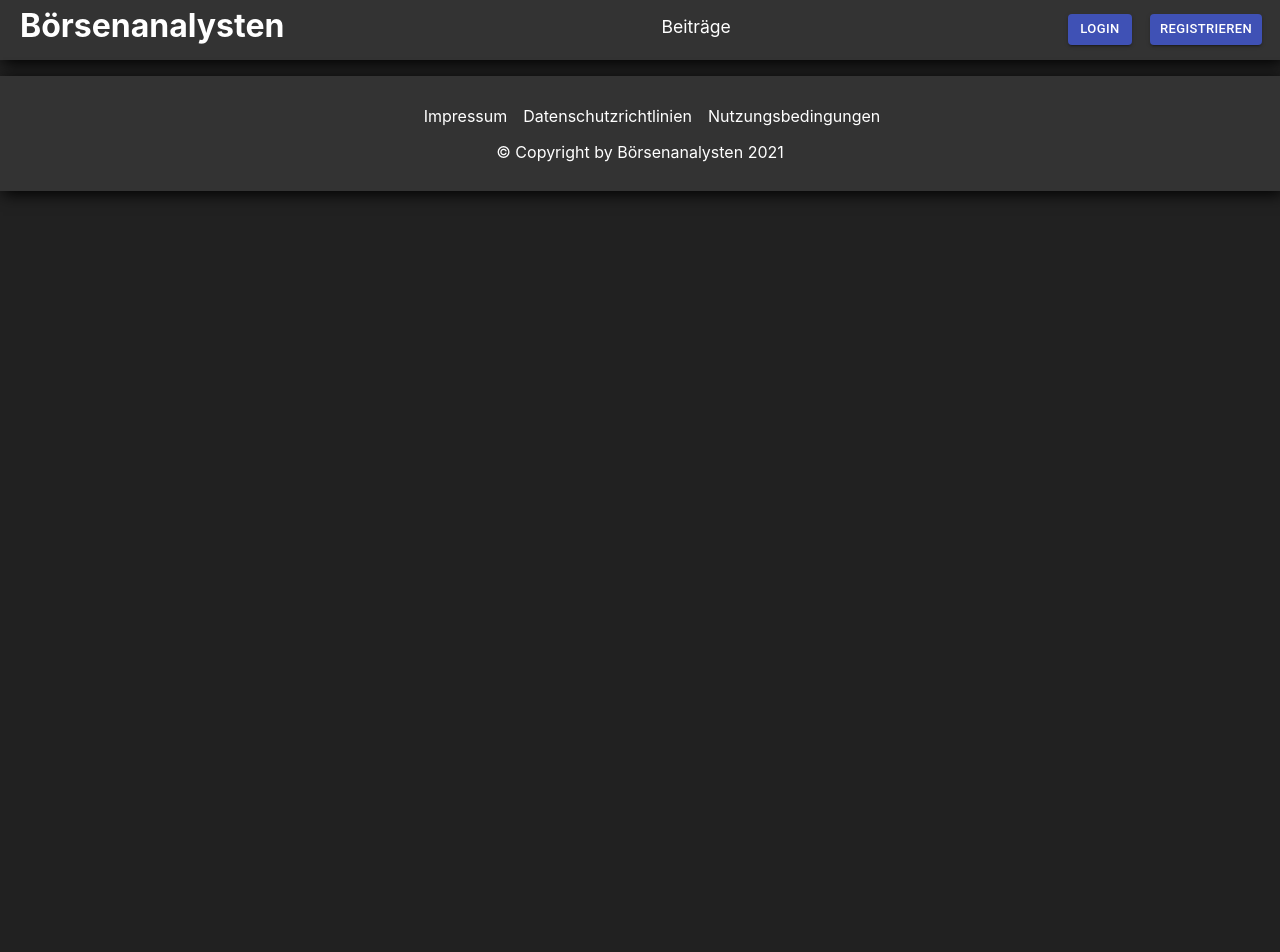
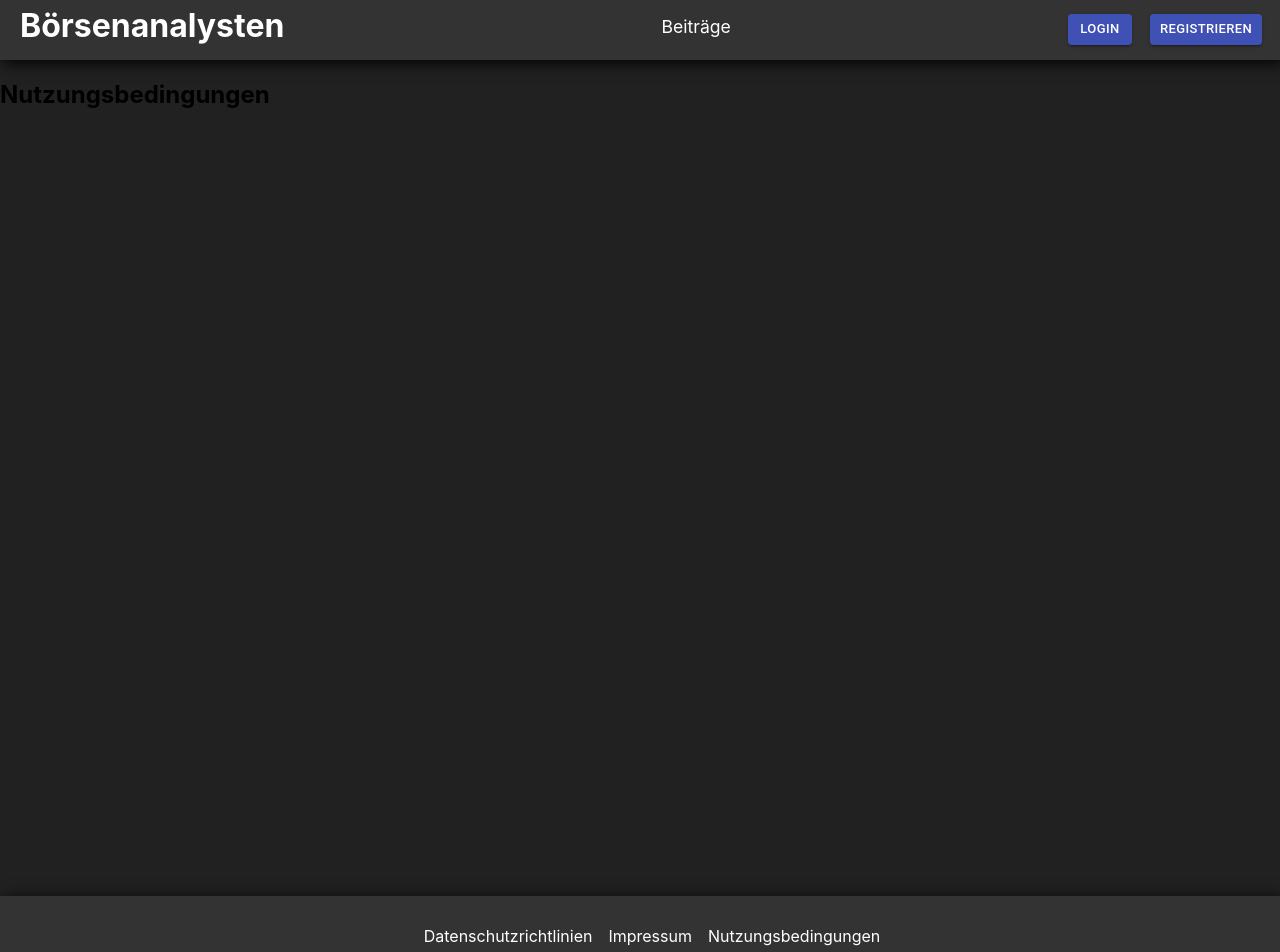
Before and after one commit to Marcixy/Boersenanalysten, a React (Create React App) app: page /termsOfUse in a window 1280 px wide. Shown: the top 952 px of the page. Before the commit the page ends 800 px from the top, so only its background shows below. Built offline with nearby package versions, Linux system fonts and the light colour scheme.

Commit message:
Footer erweitert
- Der Footer wurde erweitert um das Impressum, Datenschutzrichtlinien und Nutzungsbedingungen.

```diff
--- a/src/App.js
+++ b/src/App.js
@@ -5,6 +5,9 @@ import Homepage from './components/pages/homepage/Homepage';
 import Navigationbar from './components/navigationbar/Navigationbar';
 import Register from './components/pages/register/Register';
 import Login from './components/pages/login/Login';
+import LegalNotice from './components/footer/legalNotice/LegalNotice';
+import PrivacyPolicy from './components/footer/privacyPolicy/PrivacyPolicy';
+import TermsOfUse from './components/footer/termsOfUse/TermsOfUse';
 
 // third-party imports
 import { Route } from 'react-router-dom';
@@ -19,6 +22,9 @@ function App() {
       <Route exact path="/login" component={ Login } />
       <Route exact path="/register" component={ Register } />
       <Route exact path="/articlelist" component={ Articlelist } />
+      <Route exact path="/legalNotice" component={ LegalNotice } />
+      <Route exact path="/privacyPolicy" component={ PrivacyPolicy } />
+      <Route exact path="/termsOfUse" component={ TermsOfUse } />
       <Footer />
     </div>
   );
--- a/src/components/footer/Footer.css
+++ b/src/components/footer/Footer.css
@@ -20,6 +20,10 @@
     font-size: 1.05rem;
 }
 
+.footer ul a {
+    text-decoration: none;
+}
+
 .footer p {
     display: flex;
     color: white;
--- a/src/components/footer/Footer.js
+++ b/src/components/footer/Footer.js
@@ -1,12 +1,21 @@
 import './Footer.css';
+
+// third-party imports
+import { Link } from 'react-router-dom';
 
 function Footer() {
     return (
         <footer className="footer">
             <ul>
-                <li>Impressum</li>
-                <li>Datenschutzrichtlinien</li>
-                <li>Nutzungsbedingungen</li>
+                <Link to="privacyPolicy">
+                    <li>Datenschutzrichtlinien</li>
+                </Link>
+                <Link to="legalNotice">
+                    <li>Impressum</li>
+                </Link>
+                <Link to="termsOfUse">
+                    <li>Nutzungsbedingungen</li>
+                </Link>
             </ul>
             <p>&copy; Copyright by Börsenanalysten {new Date().getFullYear()}</p>
         </footer>
--- /dev/null
+++ b/src/components/footer/legalNotice/LegalNotice.css
@@ -0,0 +1,3 @@
+.legal-notice-page {
+    height: 100vh;
+}
--- /dev/null
+++ b/src/components/footer/legalNotice/LegalNotice.js
@@ -0,0 +1,11 @@
+import './LegalNotice.css';
+
+function LegalNotice() {
+    return (
+        <div className="legal-notice-page">
+            <h2>Impressum</h2>
+        </div>
+    )
+}
+
+export default LegalNotice;
--- /dev/null
+++ b/src/components/footer/privacyPolicy/PrivacyPolicy.css
@@ -0,0 +1,3 @@
+.privacy-policy-page {
+    height: 100vh;
+}
--- /dev/null
+++ b/src/components/footer/privacyPolicy/PrivacyPolicy.js
@@ -0,0 +1,11 @@
+import './PrivacyPolicy.css';
+
+function PrivacyPolicy() {
+    return (
+        <div className="privacy-policy-page">
+            <h2>Datenschutzrichtlinien</h2>
+        </div>
+    )
+}
+
+export default PrivacyPolicy;
--- /dev/null
+++ b/src/components/footer/termsOfUse/TermsOfUse.css
@@ -0,0 +1,3 @@
+.terms-of-use-page {
+    height: 100vh;
+}
--- /dev/null
+++ b/src/components/footer/termsOfUse/TermsOfUse.js
@@ -0,0 +1,11 @@
+import './TermsOfUse.css';
+
+function TermsOfUse() {
+    return (
+        <div className="terms-of-use-page">
+            <h2>Nutzungsbedingungen</h2>
+        </div>
+    )
+}
+
+export default TermsOfUse;
```
